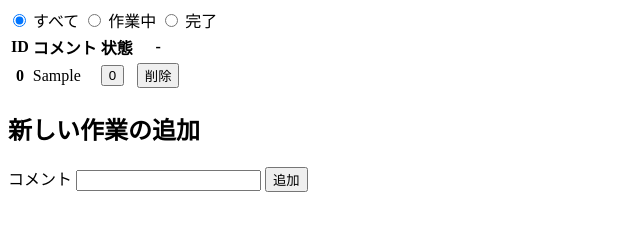
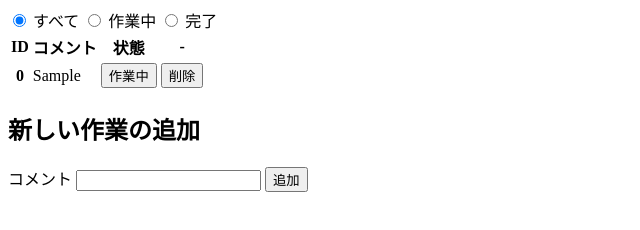
Before and after one commit to shgtkshruch/cr-vue-todo-app, a website with bundled scripts: page index.html in a window 1280 px wide. Both pictures are taken after typing "Sample" into the empty fields and a click on the button "追加". Shown: the whole page, without its empty margins (0-640 px from the left). Built offline with nearby package versions, Linux system fonts and the light colour scheme.

Commit message:
Translate label to JP

```diff
--- a/index.html
+++ b/index.html
@@ -27,7 +27,7 @@
           <th>{{ todo.id }}</th>
           <td>{{ todo.comment }}</td>
           <td class="state">
-            <button @click="changeState(todo)">{{ todo.state }}</button>
+            <button @click="changeState(todo)">{{ labels[todo.state] }}</button>
           </td>
           <td class="button">
             <button @click="remove(todo)">削除</button>
--- a/main.js
+++ b/main.js
@@ -43,6 +43,11 @@ const app = new Vue({
         return this.current < 0 ? true : this.current === todo.state;
       });
     },
+    labels() {
+      return this.options.reduce((a, b) => {
+        return Object.assign(a, { [b.value]: b.label });
+      }, {});
+    },
   },
   watch: {
     todos: {
```
